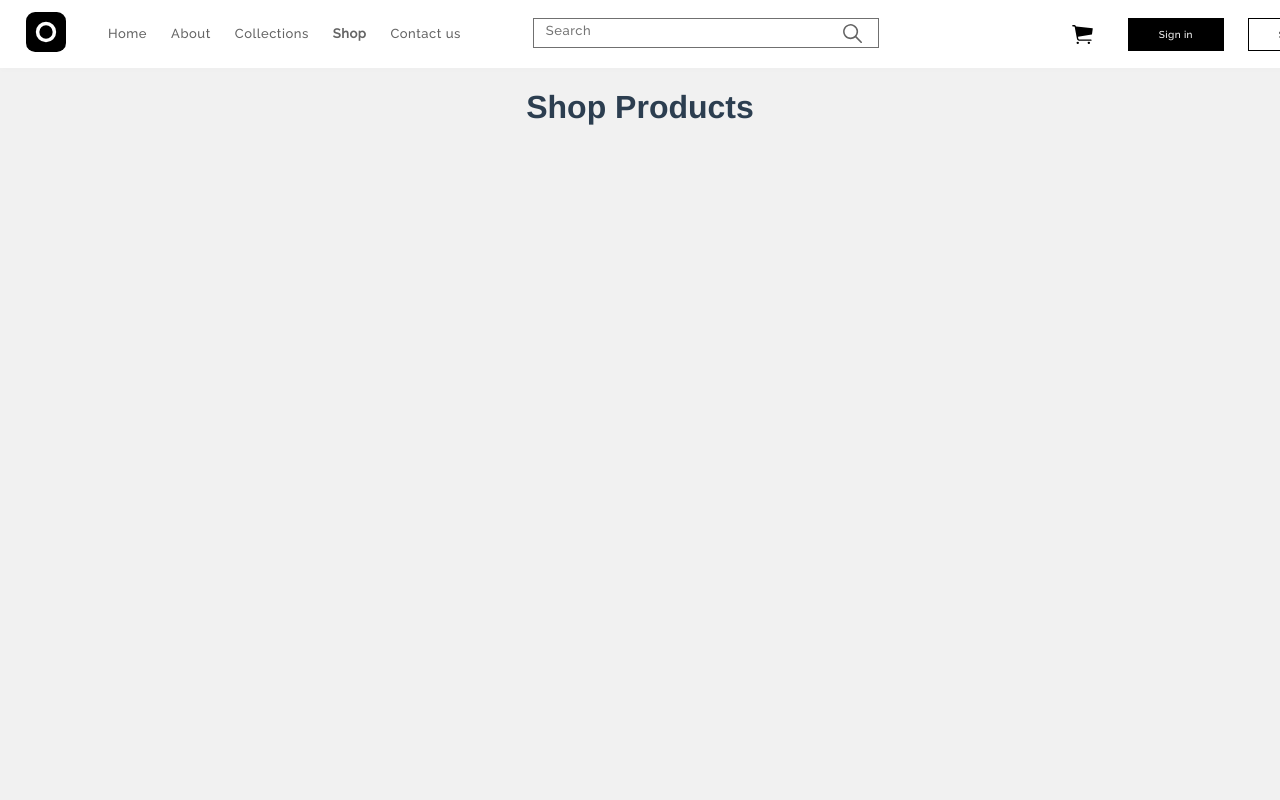
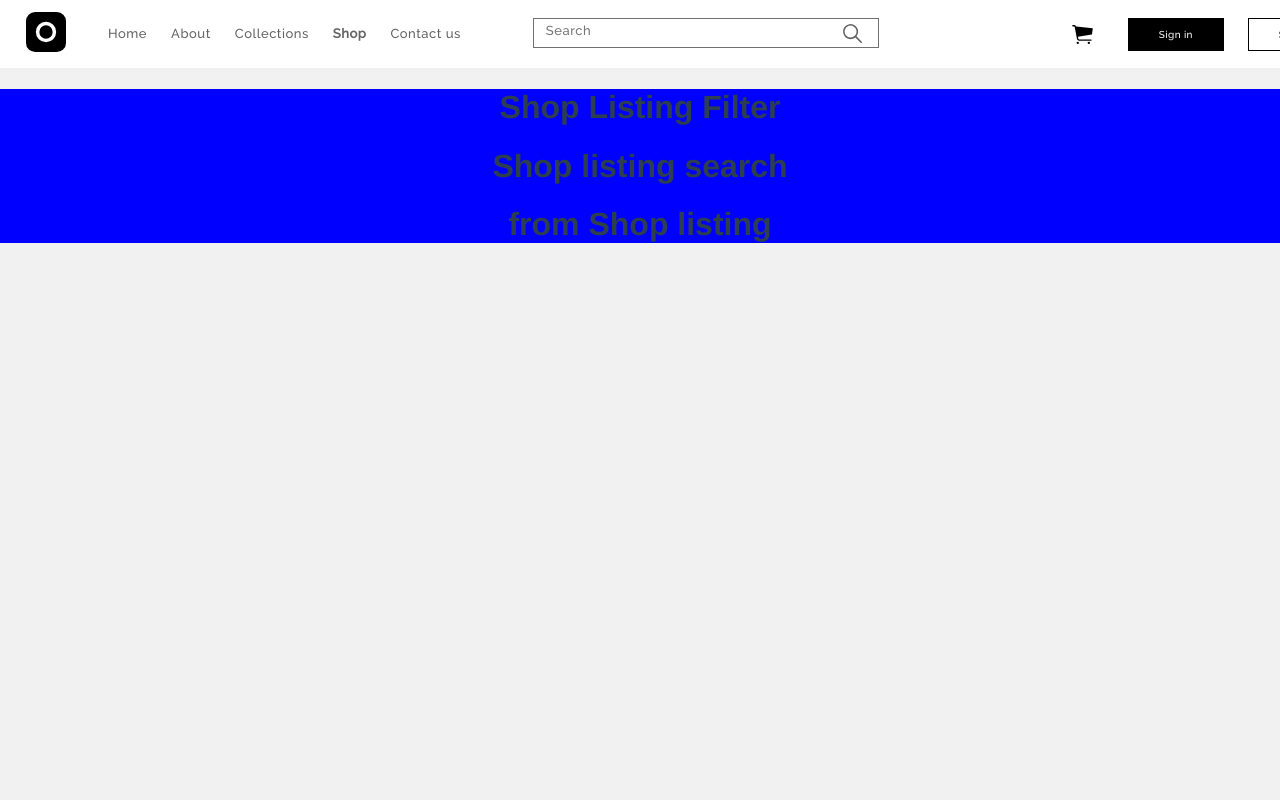
Before and after one commit to Open-RCA/eCom-vue-frontend, a Vue app: page /shop in a window 1280 px wide. Shown: the top 800 px of the page. Built offline with nearby package versions, Linux system fonts and the light colour scheme.

Commit message:
required components added

```diff
--- /dev/null
+++ b/src/components/ShopListingFilter.vue
@@ -0,0 +1,12 @@
+<template>
+  <div>
+    <h1>Shop Listing Filter</h1>
+  </div>
+</template>
+
+<script>
+export default {};
+</script>
+
+<style lang="scss" scoped>
+</style>
--- /dev/null
+++ b/src/components/ShopListingSearch.vue
@@ -0,0 +1,12 @@
+<template>
+  <div>
+    <h1>Shop listing search</h1>
+  </div>
+</template>
+
+<script>
+export default {};
+</script>
+
+<style lang="scss" scoped>
+</style>
--- a/src/components/ShopProducts.vue
+++ b/src/components/ShopProducts.vue
@@ -1,15 +1,27 @@
 <template>
+  <div>
     <div>
-      <h1>Shop Products</h1>
+      <ShopListingFilter />
     </div>
+    <div>
+      <ShopListingSearch />
+      <ShopListing />
+    </div>
+  </div>
 </template>
 
 <script>
 export default {
-
-}
+  components: {
+    ShopListing: () => import("@/components/ShopProductsListing"),
+    ShopListingFilter: () => import("@/components/ShopListingFilter"),
+    ShopListingSearch: () => import("@/components/ShopListingSearch"),
+  },
+};
 </script>
 
 <style lang="scss" scoped>
-
+div {
+  background-color: blue;
+}
 </style>
--- /dev/null
+++ b/src/components/ShopProductsListing.vue
@@ -0,0 +1,49 @@
+<template>
+  <div>
+    <h1>from Shop listing</h1>
+  </div>
+</template>
+
+<script>
+export default {
+  data() {
+    return {
+      products: [
+        {
+          id: 1,
+          title: "Product 1",
+          price: "200",
+          imageUrl: "@/assets/images/j1.png",
+        },
+        {
+          id: 2,
+          title: "Product 1",
+          price: "200",
+          imageUrl: "@/assets/images/j2.png",
+        },
+        {
+          id: 3,
+          title: "Product 1",
+          price: "200",
+          imageUrl: "@/assets/images/j3.png",
+        },
+        {
+          id: 4,
+          title: "Product 1",
+          price: "200",
+          imageUrl: "@/assets/images/j4.png",
+        },
+        {
+          id: 5,
+          title: "Product 1",
+          price: "200",
+          imageUrl: "@/assets/images/j5.png",
+        },
+      ],
+    };
+  },
+};
+</script>
+
+<style lang="scss" scoped>
+</style>
```
